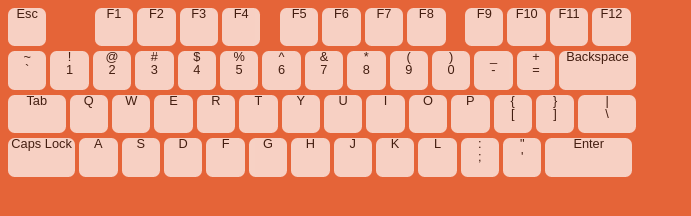
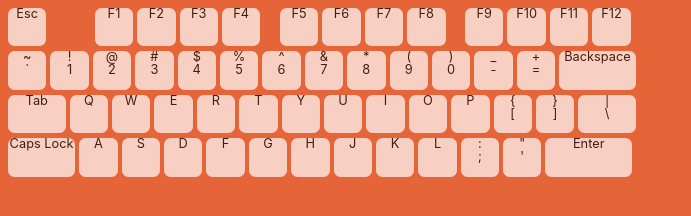
Before and after one commit to smjleo/kb-ff-picker, a website: page index.html in a window 1280 px wide. Shown: the full height of the page, 0-691 px from the left. Drawn offline with Linux system fonts and the light colour scheme.

Commit message:
Changed font to system font

```diff
--- a/styles.css
+++ b/styles.css
@@ -11,7 +11,7 @@ body {
     text-align: center;
     vertical-align: middle;
     line-height: 1vw;
-    font-family: sans-serif;
+    font-family: -system-ui,-apple-system,BlinkMacSystemFont,"Segoe UI",Roboto,Helvetica,Arial,sans-serif,"Apple Color Emoji","Segoe UI Emoji","Segoe UI Symbol";
     font-size: 1vw;
     opacity: 0.7;
     display: inline-block;
```
